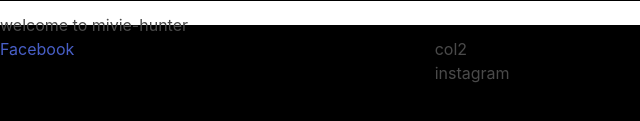
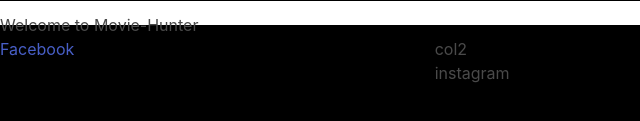
Before and after one commit to hmughal71/Movie-Hunter, a plain HTML site: page index.html in a window 1280 px wide. Shown: the part 727-848 px from the top of the page, 0-640 px from the left. Drawn offline with nearby package versions, Linux system fonts and the light colour scheme.

Commit message:
few spelling corrections

```diff
--- a/index.html
+++ b/index.html
@@ -92,7 +92,7 @@
 </div>
 
 <body>
-    <h1>welcome to mivie-hunter</h1>
+    <h1>Welcome to Movie-Hunter</h1>
     <script src="./assets/js/script.js"></script>
     <footer id="footer" class="columns">
         <div class="column">
```
